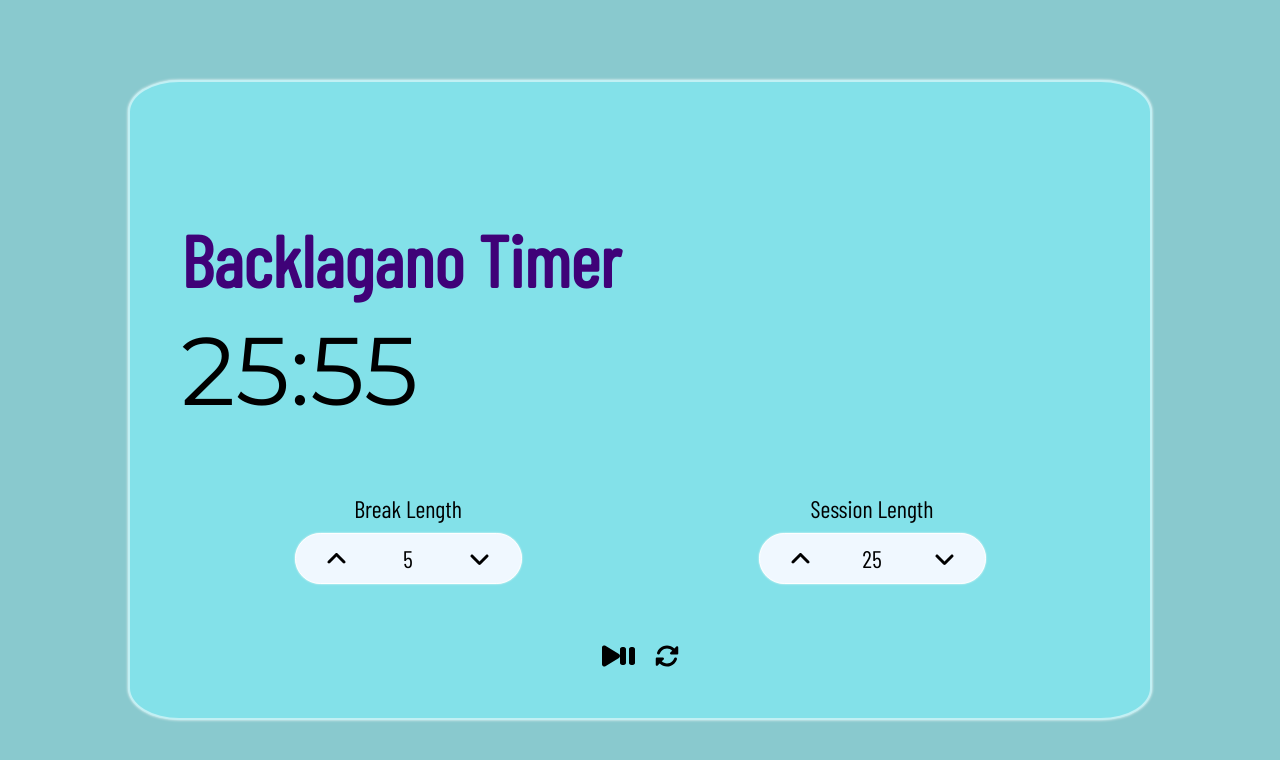
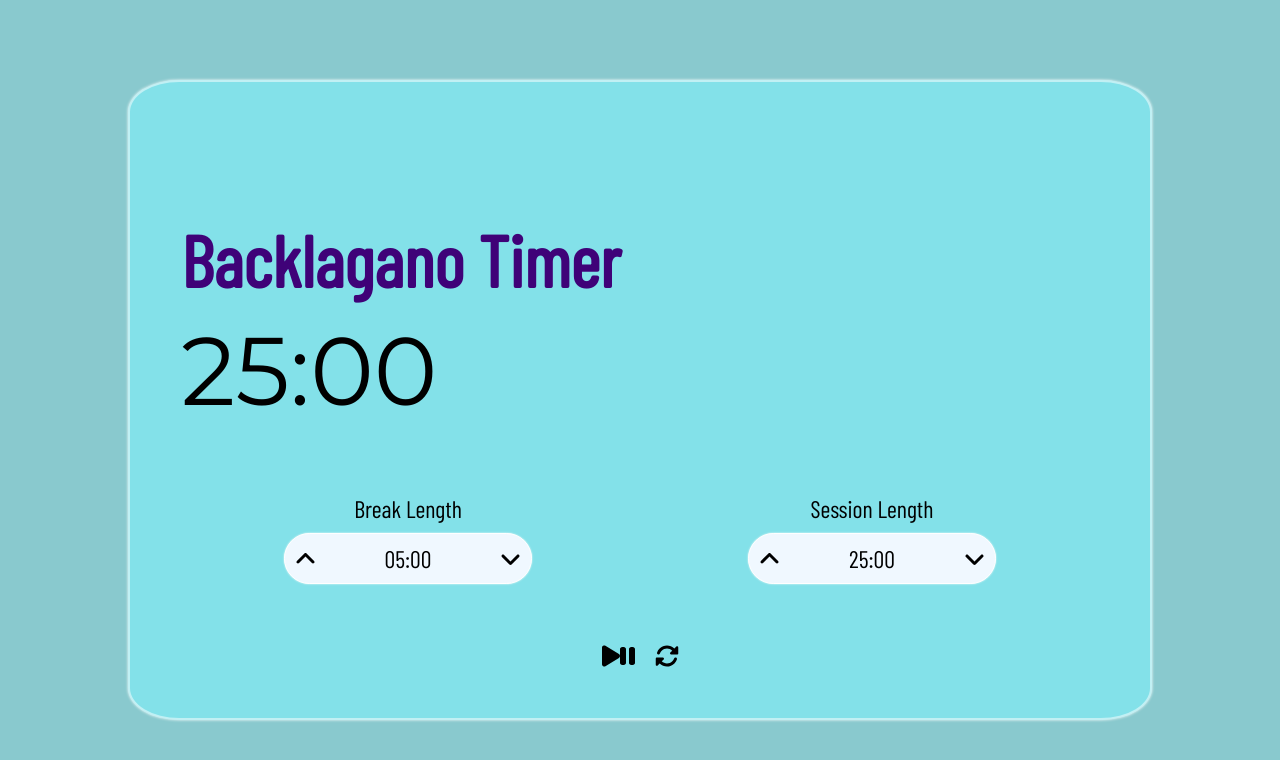
Before and after one commit to Volkoviysash/25and5Timer, a React (Create React App) app: page / in a window 1280 px wide. Shown: the top 760 px of the page. Built offline with nearby package versions, Linux system fonts and the light colour scheme.

Commit message:
Add time-manage functions

```diff
--- a/src/App.js
+++ b/src/App.js
@@ -17,26 +17,65 @@ function App() {
     r.style.setProperty("--background-color", newColor);
   };
 
-  const [breakLength, setBreakLength] = useState(5);
-  const [sessionLength, setSessionLength] = useState(25);
+  const [displayTime, setDisplayTime] = useState(25 * 60);
+  const [breakTime, setBreakTime] = useState(5 * 60);
+  const [sessionTime, setSessionTime] = useState(25 * 60);
+  const [timerOn, setTimerOn] = useState(false);
+
+  const formatTime = (time) => {
+    let minutes = Math.floor(time / 60);
+    let seconds = time % 60;
+
+    return (
+      (minutes < 10 ? "0" + minutes : minutes) +
+      ":" +
+      (seconds < 10 ? "0" + seconds : seconds)
+    );
+  };
+
+  const changeTime = (amountTime, type) => {
+    if (type == "break") {
+      if (breakTime <= 60 && amountTime < 0) return;
+      setBreakTime((prev) => prev + amountTime);
+    } else if (type == "session") {
+      if (sessionTime <= 60 && amountTime < 0) return;
+      setSessionTime((prev) => prev + amountTime);
+    }
+    if (!timerOn) {
+      setDisplayTime((prev) => prev + amountTime);
+    }
+  };
+
+  const timerOnOff = () => {
+    setTimerOn(!timerOn);
+    console.log(timerOn);
+  };
+
+  const timerReset = () => {
+    setBreakTime(5 * 60);
+    setSessionTime(25 * 60);
+    setDisplayTime(25 * 60);
+  };
 
   return (
     <div className="App">
       <TitleComponent />
-      <Timer />
+      <Timer time={formatTime(displayTime)} />
       <OptionComponent
         optionName="Break Length"
-        optionValue={breakLength}
-        state={breakLength}
-        stateChange={setBreakLength}
+        type={"break"}
+        optionValue={breakTime}
+        changeTime={changeTime}
+        formatTime={formatTime}
       />
       <OptionComponent
         optionName="Session Length"
-        optionValue={sessionLength}
-        state={sessionLength}
-        stateChange={setSessionLength}
+        type={"session"}
+        optionValue={sessionTime}
+        changeTime={changeTime}
+        formatTime={formatTime}
       />
-      <RemotePanel />
+      <RemotePanel timerOnOff={timerOnOff} timerReset={timerReset} />
     </div>
   );
 }
--- a/src/components/RemotePanelComponent/RemotePanel.jsx
+++ b/src/components/RemotePanelComponent/RemotePanel.jsx
@@ -2,14 +2,14 @@ import React from "react";
 import { FontAwesomeIcon } from "@fortawesome/react-fontawesome";
 import { faPlay, faPause, faSyncAlt } from "@fortawesome/free-solid-svg-icons";
 
-const RemotePanel = () => {
+const RemotePanel = ({ timerOnOff, timerReset }) => {
   return (
     <div className="remote">
-      <button>
+      <button onClick={timerOnOff}>
         <FontAwesomeIcon icon={faPlay} />
         <FontAwesomeIcon icon={faPause} />
       </button>
-      <button>
+      <button onClick={timerReset}>
         <FontAwesomeIcon icon={faSyncAlt} />
       </button>
     </div>
--- a/src/components/TimerComponent/Timer.jsx
+++ b/src/components/TimerComponent/Timer.jsx
@@ -1,7 +1,7 @@
 import React from "react";
 
-const Timer = ({ timer }) => {
-  return <div className="timer">25:55</div>;
+const Timer = ({ time }) => {
+  return <div className="timer">{time}</div>;
 };
 
 export default Timer;
--- a/src/components/TimerOptionComponent/TimerOption.jsx
+++ b/src/components/TimerOptionComponent/TimerOption.jsx
@@ -2,24 +2,22 @@ import React from "react";
 import { FontAwesomeIcon } from "@fortawesome/react-fontawesome";
 import { faAngleUp, faAngleDown } from "@fortawesome/free-solid-svg-icons";
 
-const OptionComponent = ({ optionName, optionValue, state, stateChange }) => {
-  const handleIncrementValue = () => {
-    stateChange(state + 1);
-  };
-
-  const handleDecrementValue = () => {
-    stateChange(state - 1);
-  };
-
+const OptionComponent = ({
+  optionName,
+  type,
+  optionValue,
+  changeTime,
+  formatTime,
+}) => {
   return (
     <div className="option">
       <div className="optionTitle">{optionName}</div>
       <div className="setOptions">
-        <button onClick={handleIncrementValue}>
+        <button onClick={() => changeTime(60, type)}>
           <FontAwesomeIcon icon={faAngleUp} />
         </button>
-        <div className="optionValue">{optionValue}</div>
-        <button onClick={handleDecrementValue}>
+        <div className="optionValue">{formatTime(optionValue)}</div>
+        <button onClick={() => changeTime(-60, type)}>
           <FontAwesomeIcon icon={faAngleDown} />
         </button>
       </div>
--- a/src/index.css
+++ b/src/index.css
@@ -90,11 +90,11 @@ body {
   box-shadow: 0px 0px 2px white;
   border-radius: 40px;
   background-color: aliceblue;
-  width: 50%;
-  display: flex;
-  justify-content: space-between;
+  width: auto;
+  display: grid;
+  grid-template-columns: 1fr 4fr 1fr;
+  justify-items: center;
   align-items: center;
-  padding: 10px 30px;
 }
 
 .optionValue {
@@ -114,11 +114,16 @@ body {
   all: unset;
 }
 
+.remote button:active,
+.option button:active {
+  color: rgb(240, 141, 141);
+}
+
 .remote button {
   margin: 0px 10px;
 }
 
-.remote button:active,
-.option button:active {
-  color: rgb(240, 141, 141);
+.option button {
+  padding: 10px 10px;
+  margin: 0;
 }
```
